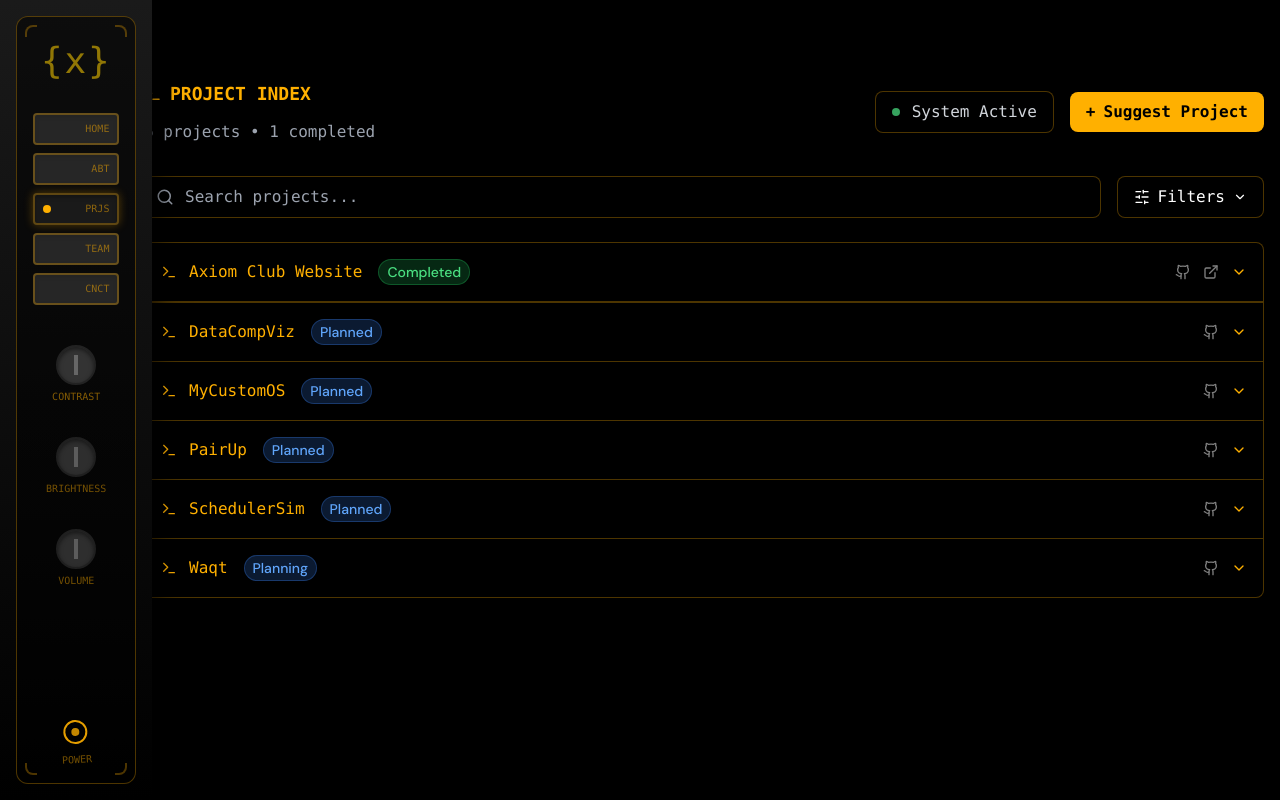
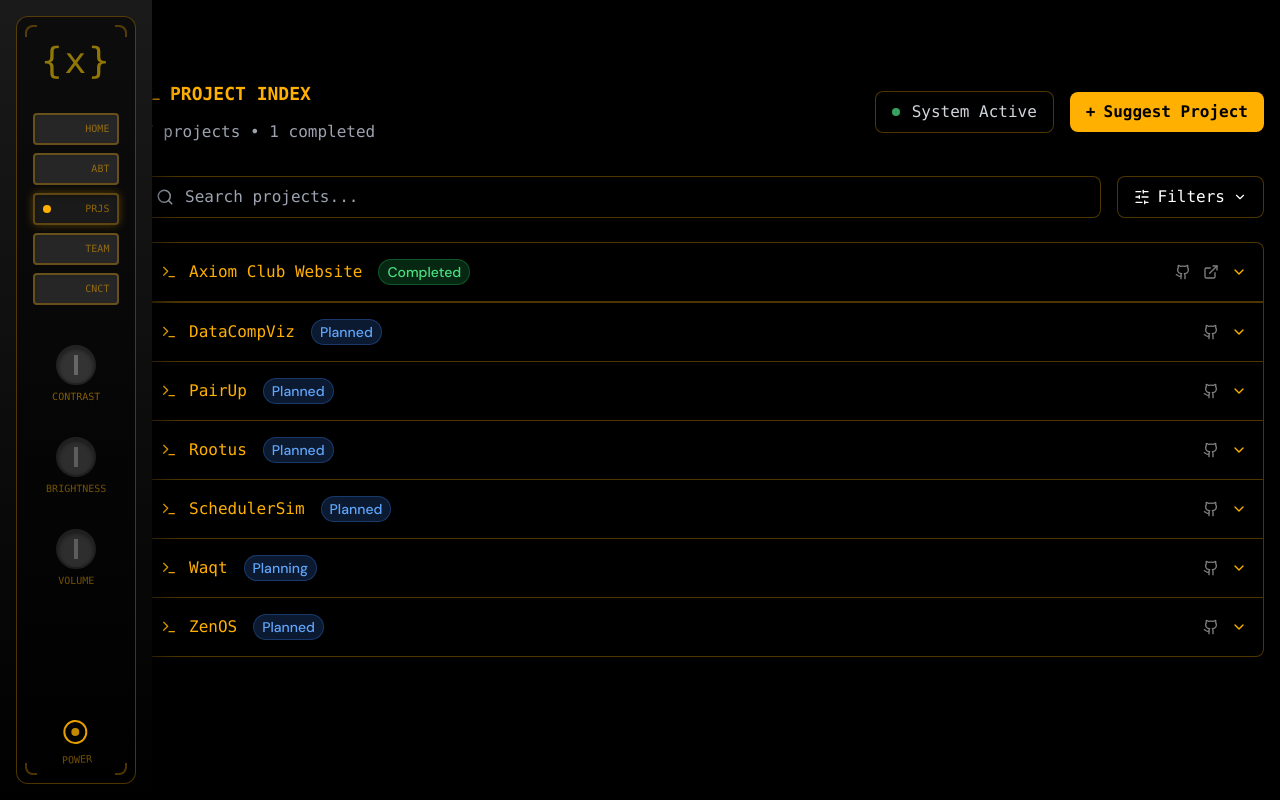
Before and after one commit to heywinit/axiomclub.tech, a Next.js app: page /projects in a window 1280 px wide. Built offline with nearby package versions, Linux system fonts and the light colour scheme.

Commit message:
project list updated

```diff
--- a/src/app/projects/Projects.tsx
+++ b/src/app/projects/Projects.tsx
@@ -16,7 +16,7 @@ interface Project {
   title: string;
   description: string;
   tech: string[];
-  status: "Completed" | "In Progress" | "Planning";
+  status: "Completed" | "In Progress" | "Planning" | "Planned";
   github?: string;
   demo?: string;
 }
@@ -270,8 +270,9 @@ const Projects = memo(() => {
           "OpenAI API",
           "Supabase",
         ],
-        status: "Planning",
+        status: "Planning" as const,
         github: "https://github.com/axiomclub/waqt",
+        // demo: "https://waqt.axiomclub.tech",
       },
       {
         title: "PairUp",
@@ -287,8 +288,8 @@ const Projects = memo(() => {
           "Framer Motion",
           "WebSockets",
         ],
-        status: "Planned",
-        github: "https://github.com/axiomclub/PairUp",
+        status: "Planned" as const,
+        github: "https://github.com/axiomclub/pairup",
         // demo: "https://studybuddy.axiomclub.tech",
       },
       {
@@ -296,7 +297,7 @@ const Projects = memo(() => {
         description:
           "A simulation tool for visualizing how different CPU scheduling algorithms work (e.g., Round Robin, Shortest Job First, Priority Scheduling).",
         tech: ["JavaScript", "React", "D3.js"],
-        status: "Planned",
+        status: "Planned" as const,
         github: "https://github.com/axiomclub/schedulersim",
         // demo: "https://schedulersim.axiomclub.tech",
       },
@@ -305,26 +306,26 @@ const Projects = memo(() => {
         description:
           "A tool to visualize and compare different data compression algorithms (e.g., Huffman, LZW, Run-Length Encoding).",
         tech: ["JavaScript", "React", "D3.js"],
-        status: "Planned",
+        status: "Planned" as const,
         github: "https://github.com/axiomclub/datacompviz",
         // demo: "https://datacompviz.axiomclub.tech",
       },
       {
-        title: "MyCustomOS",
+        title: "ZenOS",
         description:
           "A basic operating system built from scratch to learn how BIOS, bootloaders, and low-level system architecture work.",
-        tech: [
-          "C",
-          "Assembly",
-          "x86/x64 Assembly",
-          "GCC",
-          "GRUB",
-          "QEMU",
-          "Bochs",
-        ],
-        status: "Planned",
-        github: "https://github.com/axiomclub/mycustomos",
-        // demo: "https://mycustomos.axiomclub.tech",
+        tech: ["C", "Assembly", "x86/x64 Assembly", "GCC", "QEMU", "Bochs"],
+        status: "Planned" as const,
+        github: "https://github.com/axiomclub/zenos",
+        // demo: "https://zenos.axiomclub.tech",
+      },
+      {
+        title: "Rootus",
+        description: "A one stop solution to your daily commute needs.",
+        tech: ["React", "Express", "TypeScript", "MongoDB", "React Native"],
+        status: "Planned" as const,
+        github: "https://github.com/axiomclub/rootus",
+        // demo: "https://rootus.axiomclub.tech",
       },
     ],
     []
```
